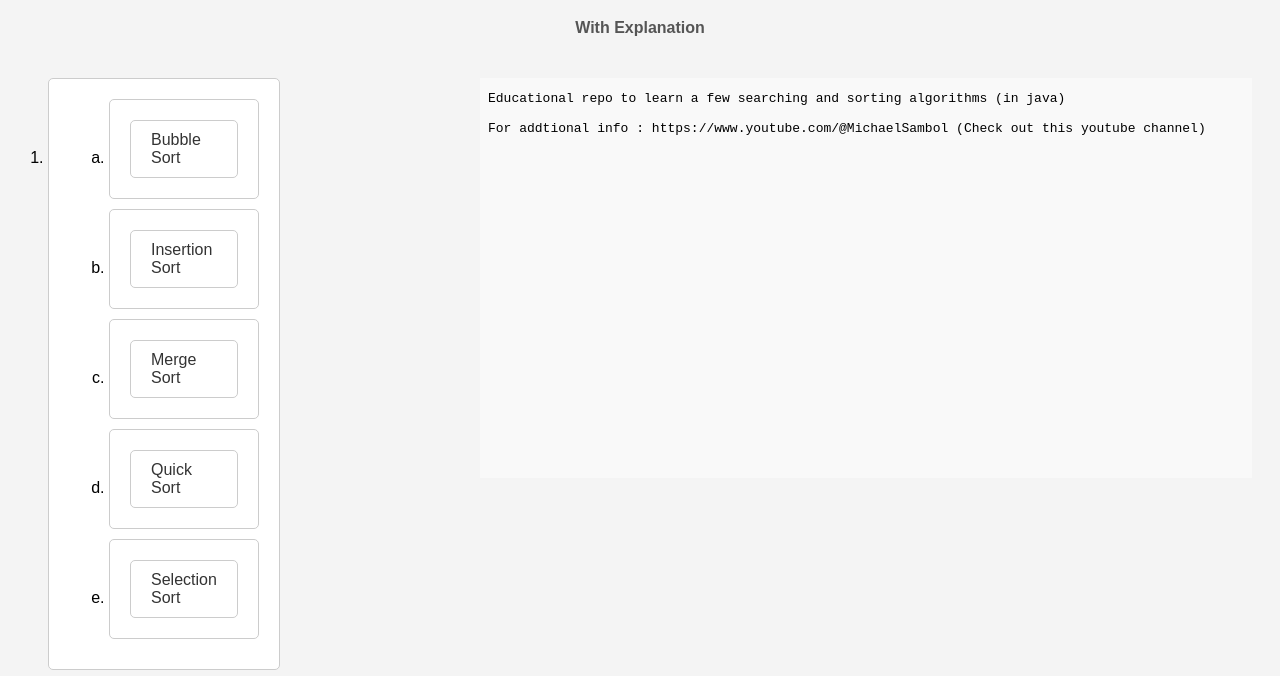
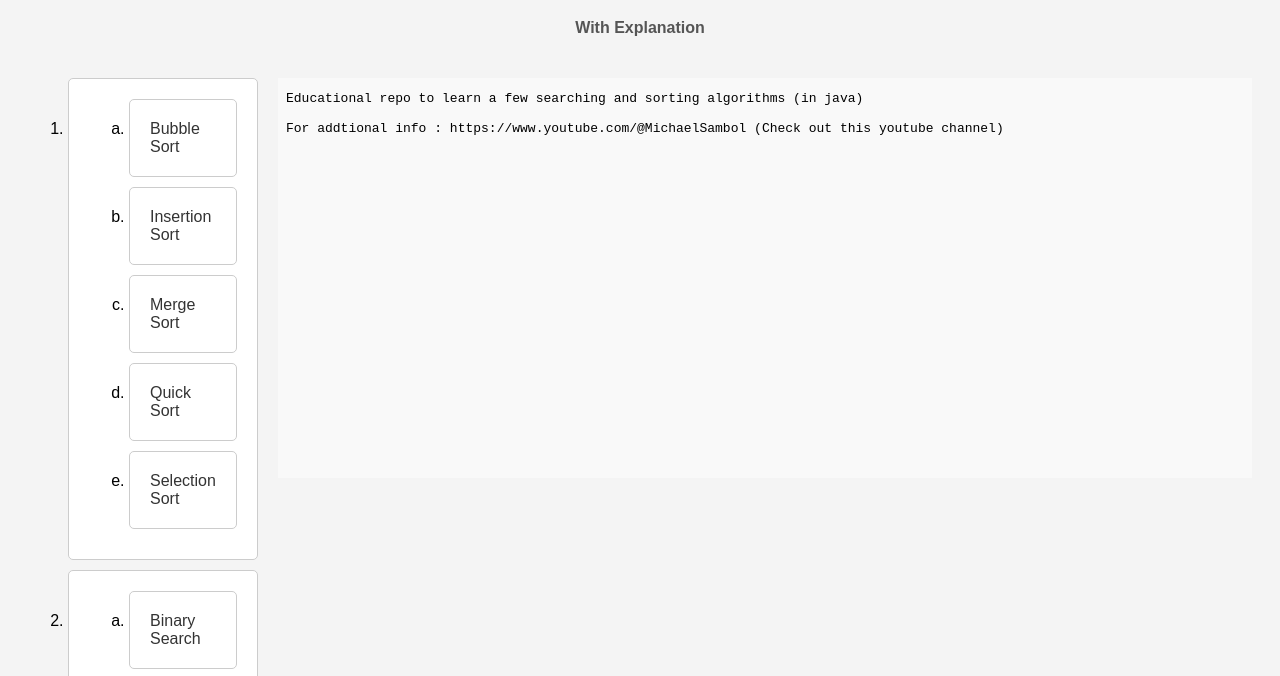
Before and after one commit to bibinwithab/Algorithms, a plain HTML site: page index.html in a window 1280 px wide. Shown: the part 89-765 px from the top of the page. Drawn offline with Linux system fonts and the light colour scheme.

Commit message:
updated style

```diff
--- a/index.html
+++ b/index.html
@@ -14,7 +14,7 @@
     <meta property="og:title" content="Search and Sort Algorithms in JAVA">
     <meta property="og:description" content="Search and Sort Algorithms in JAVA">
     <meta property="og:type" content="website">
-    <meta property="og:url" content="https://bibinwithab.github.io/Algorithms/#">
+    <meta property="og:url" content="https://bibinwithab.github.io/Algorithms">
 </head>
 
 <body>
--- a/style.css
+++ b/style.css
@@ -3,13 +3,11 @@ body {
     background-color: #f4f4f4;
     padding: 20px;
 }
-
-.container {
-    display: flex;
-    align-items: flex-start;
+.container{
+	display:flex;
+	align-items:flex-start;
 }
-
-ol.list li {
+ol.list li  {
     background-color: #fff;
     border: 1px solid #ccc;
     border-radius: 5px;
@@ -24,9 +22,6 @@ h1 {
 ol.list {
     margin: 20px;
     padding-left: 20px;
-    max-width: 800px; /* Adjust the max-width to your preference */
-    margin-left: auto; /* Center the list within the container */
-    margin-right: auto;
 }
 
 ol.list li {
@@ -36,10 +31,6 @@ ol.list li {
 ol.list li a {
     color: #333;
     text-decoration: none;
-    padding: 10px 20px; /* Adjust the padding to make buttons wider */
-    display: inline-block; /* Allow padding to affect button width */
-    border: 1px solid #ccc; /* Add a border to the buttons */
-    border-radius: 5px; /* Add border-radius to match the list items */
 }
 
 ol.list li a:hover {
@@ -50,11 +41,9 @@ iframe#textFileFrame {
     width: 100%;
     height: 400px;
     border: none;
-    margin-left: 200px;
     margin-top: 20px;
     background-color: #f9f9f9;
 }
-
 footer {
     background-color: #ccc;
     padding: 10px;
@@ -66,7 +55,6 @@ footer {
     ol.list {
         margin: 10px;
         padding-left: 10px;
-        max-width: 100%; /* Adjust to full width on small screens */
     }
 
     iframe#textFileFrame {
```
